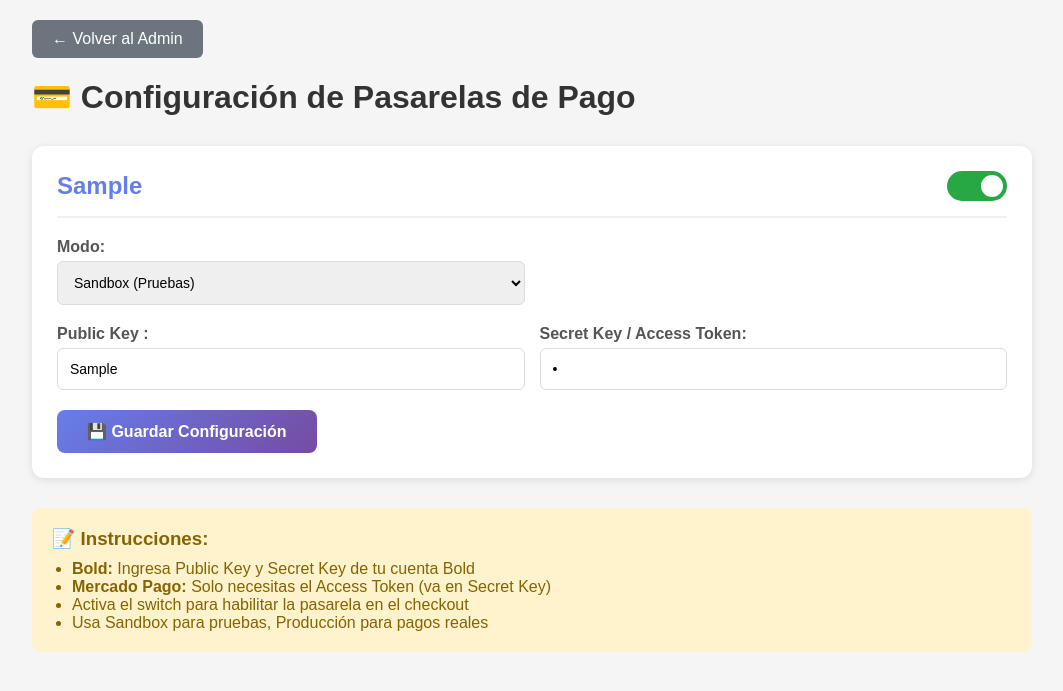
After one commit to globaltekhnologii/restaurante, a PHP site: page /Restaurante/config_pagos_simple.php in a window 1280 px wide. The commit adds this page. Shown: the top 691 px of the page, without its empty margins (108-1171 px from the left). Run offline with PHP 8.4, Linux system fonts and the light colour scheme; tables that the repository leaves empty or names only in its code hold one stand-in row (values such as "Sample post").

Commit message:
Feat: Add Mercado Pago to checkout and fix config panel

```diff
--- /dev/null
+++ b/config_pagos_simple.php
@@ -0,0 +1,119 @@
+<?php
+// Versión temporal sin autenticación - solo para configurar
+require_once 'config.php';
+
+$conn = getDatabaseConnection();
+
+// Guardar configuración
+if ($_SERVER['REQUEST_METHOD'] === 'POST') {
+    $pasarela = $_POST['pasarela'];
+    $activa = isset($_POST['activa']) ? 1 : 0;
+    $modo = $_POST['modo'];
+    $publicKey = $_POST['public_key'] ?? '';
+    $secretKey = $_POST['secret_key'] ?? '';
+
+    $stmt = $conn->prepare("UPDATE config_pagos SET activa = ?, modo = ?, public_key = ?, secret_key = ? WHERE pasarela = ?");
+    $stmt->bind_param("issss", $activa, $modo, $publicKey, $secretKey, $pasarela);
+
+    if ($stmt->execute()) {
+        $mensaje = "✅ Configuración guardada exitosamente";
+    } else {
+        $mensaje = "❌ Error al guardar: " . $conn->error;
+    }
+}
+
+// Obtener configuraciones
+$pasarelas = $conn->query("SELECT * FROM config_pagos ORDER BY pasarela")->fetch_all(MYSQLI_ASSOC);
+$conn->close();
+?>
+<!DOCTYPE html>
+<html lang="es">
+<head>
+    <meta charset="UTF-8">
+    <title>Configuración de Pagos</title>
+    <style>
+        * { margin: 0; padding: 0; box-sizing: border-box; }
+        body { font-family: Arial, sans-serif; background: #f5f5f5; padding: 20px; }
+        .container { max-width: 1000px; margin: 0 auto; }
+        h1 { color: #333; margin-bottom: 30px; }
+        .mensaje { padding: 15px; background: #d4edda; border-radius: 8px; margin-bottom: 20px; color: #155724; }
+        .pasarela-card { background: white; padding: 25px; border-radius: 12px; margin-bottom: 20px; box-shadow: 0 2px 8px rgba(0,0,0,0.1); }
+        .pasarela-header { display: flex; justify-content: space-between; align-items: center; margin-bottom: 20px; padding-bottom: 15px; border-bottom: 2px solid #f0f0f0; }
+        .pasarela-header h2 { color: #667eea; font-size: 24px; }
+        .toggle-switch { position: relative; width: 60px; height: 30px; }
+        .toggle-switch input { opacity: 0; width: 0; height: 0; }
+        .slider { position: absolute; cursor: pointer; top: 0; left: 0; right: 0; bottom: 0; background-color: #ccc; transition: .4s; border-radius: 30px; }
+        .slider:before { position: absolute; content: ""; height: 22px; width: 22px; left: 4px; bottom: 4px; background-color: white; transition: .4s; border-radius: 50%; }
+        input:checked + .slider { background-color: #28a745; }
+        input:checked + .slider:before { transform: translateX(30px); }
+        .form-grid { display: grid; grid-template-columns: 1fr 1fr; gap: 15px; margin-bottom: 20px; }
+        .form-group { display: flex; flex-direction: column; }
+        .form-group label { margin-bottom: 5px; font-weight: bold; color: #555; }
+        .form-group input, .form-group select { padding: 12px; border: 1px solid #ddd; border-radius: 6px; font-size: 14px; }
+        .btn-save { padding: 12px 30px; background: linear-gradient(135deg, #667eea 0%, #764ba2 100%); color: white; border: none; border-radius: 8px; cursor: pointer; font-size: 16px; font-weight: bold; transition: all 0.3s; }
+        .btn-save:hover { transform: translateY(-2px); box-shadow: 0 4px 12px rgba(102, 126, 234, 0.4); }
+        .back-link { display: inline-block; margin-bottom: 20px; padding: 10px 20px; background: #6c757d; color: white; text-decoration: none; border-radius: 6px; }
+        .back-link:hover { background: #5a6268; }
+    </style>
+</head>
+<body>
+    <div class="container">
+        <a href="admin.php" class="back-link">← Volver al Admin</a>
+
+        <h1>💳 Configuración de Pasarelas de Pago</h1>
+
+        <?php if (isset($mensaje)): ?>
+            <div class="mensaje"><?php echo $mensaje; ?></div>
+        <?php endif; ?>
+
+        <?php foreach ($pasarelas as $p): ?>
+            <div class="pasarela-card">
+                <form method="POST">
+                    <input type="hidden" name="pasarela" value="<?php echo $p['pasarela']; ?>">
+
+                    <div class="pasarela-header">
+                        <h2><?php echo ucfirst($p['pasarela']); ?></h2>
+                        <label class="toggle-switch">
+                            <input type="checkbox" name="activa" <?php echo $p['activa'] ? 'checked' : ''; ?>>
+                            <span class="slider"></span>
+                        </label>
+                    </div>
+
+                    <div class="form-grid">
+                        <div class="form-group">
+                            <label>Modo:</label>
+                            <select name="modo">
+                                <option value="sandbox" <?php echo $p['modo'] === 'sandbox' ? 'selected' : ''; ?>>Sandbox (Pruebas)</option>
+                                <option value="production" <?php echo $p['modo'] === 'production' ? 'selected' : ''; ?>>Producción</option>
+                            </select>
+                        </div>
+                    </div>
+
+                    <div class="form-grid">
+                        <div class="form-group">
+                            <label>Public Key <?php echo $p['pasarela'] === 'mercadopago' ? '(Opcional)' : ''; ?>:</label>
+                            <input type="text" name="public_key" value="<?php echo htmlspecialchars($p['public_key'] ?? ''); ?>" placeholder="Llave pública">
+                        </div>
+                        <div class="form-group">
+                            <label>Secret Key / Access Token:</label>
+                            <input type="password" name="secret_key" value="<?php echo htmlspecialchars($p['secret_key'] ?? ''); ?>" placeholder="Llave secreta">
+                        </div>
+                    </div>
+
+                    <button type="submit" class="btn-save">💾 Guardar Configuración</button>
+                </form>
+            </div>
+        <?php endforeach; ?>
+
+        <div style="background: #fff3cd; padding: 20px; border-radius: 8px; margin-top: 30px;">
+            <h3 style="color: #856404; margin-bottom: 10px;">📝 Instrucciones:</h3>
+            <ul style="color: #856404; margin-left: 20px;">
+                <li><strong>Bold:</strong> Ingresa Public Key y Secret Key de tu cuenta Bold</li>
+                <li><strong>Mercado Pago:</strong> Solo necesitas el Access Token (va en Secret Key)</li>
+                <li>Activa el switch para habilitar la pasarela en el checkout</li>
+                <li>Usa Sandbox para pruebas, Producción para pagos reales</li>
+            </ul>
+        </div>
+    </div>
+</body>
+</html>
```
Also changed, not shown: admin.php (+13 -0 lines), admin_config_pagos.php (+4 -3 lines), checkout.php (+7 -1 lines).
